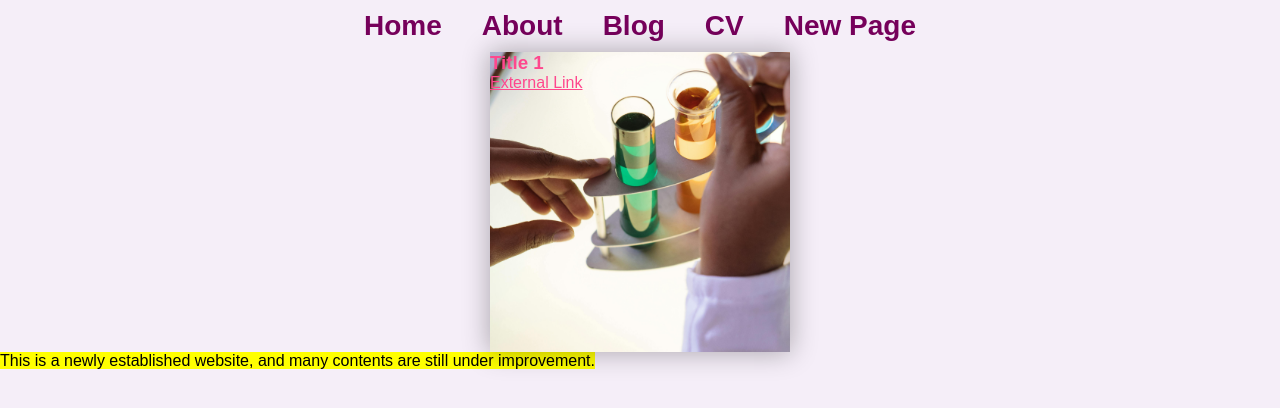
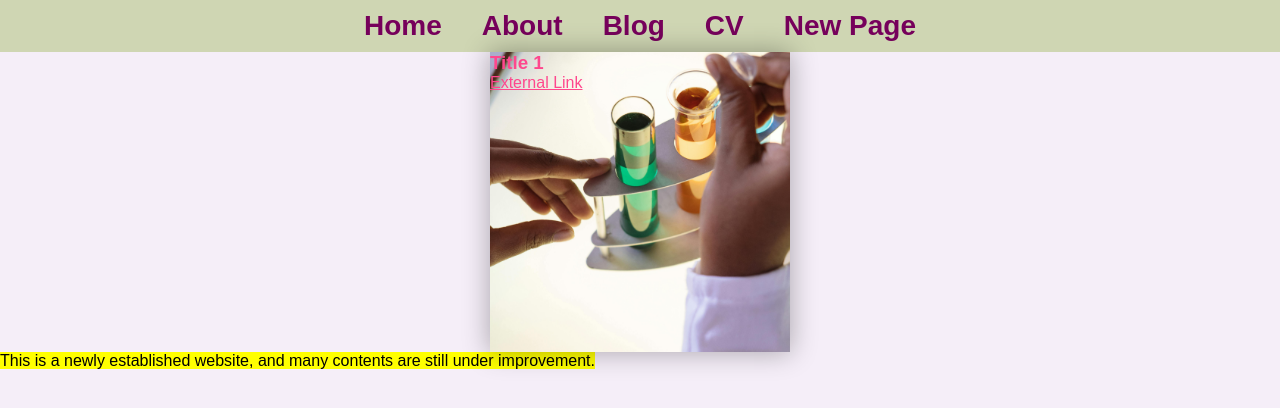
Before and after one commit to yuzuru1104/yuzuru1104.github.io, a Jekyll site: the page blog.html, which Jekyll copies as it is, in a window 1280 px wide. Shown: the top 408 px of the page. Built offline with Jekyll 4.4.1, drawn with Linux system fonts in a browser that asks for light colours; some web fonts are replaced; a style sheet for code colours, icons or effects is not loaded.

Commit message:
Update styles.css

```diff
--- a/css/styles.css
+++ b/css/styles.css
@@ -7,7 +7,7 @@ body, ul {
 
   /* Style the header and navigation */
   header {
-    background-color: #F5EEF8; /* 设置导航栏背景色 */
+    background-color: #cfd6b3; /* 设置导航栏背景色 */
     color: #fff; /* 设置文字颜色 */
     padding: 10px 0; /* 设置上下内边距 */
   }
```
